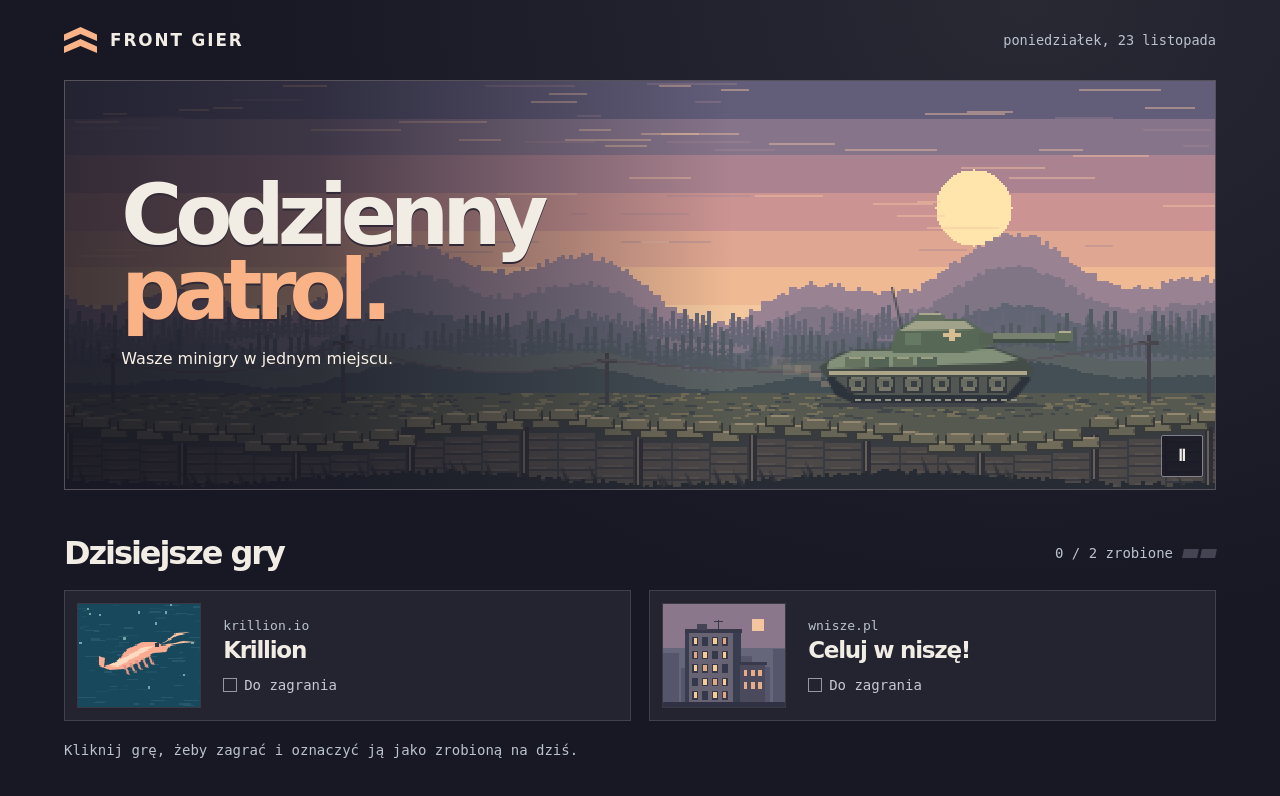
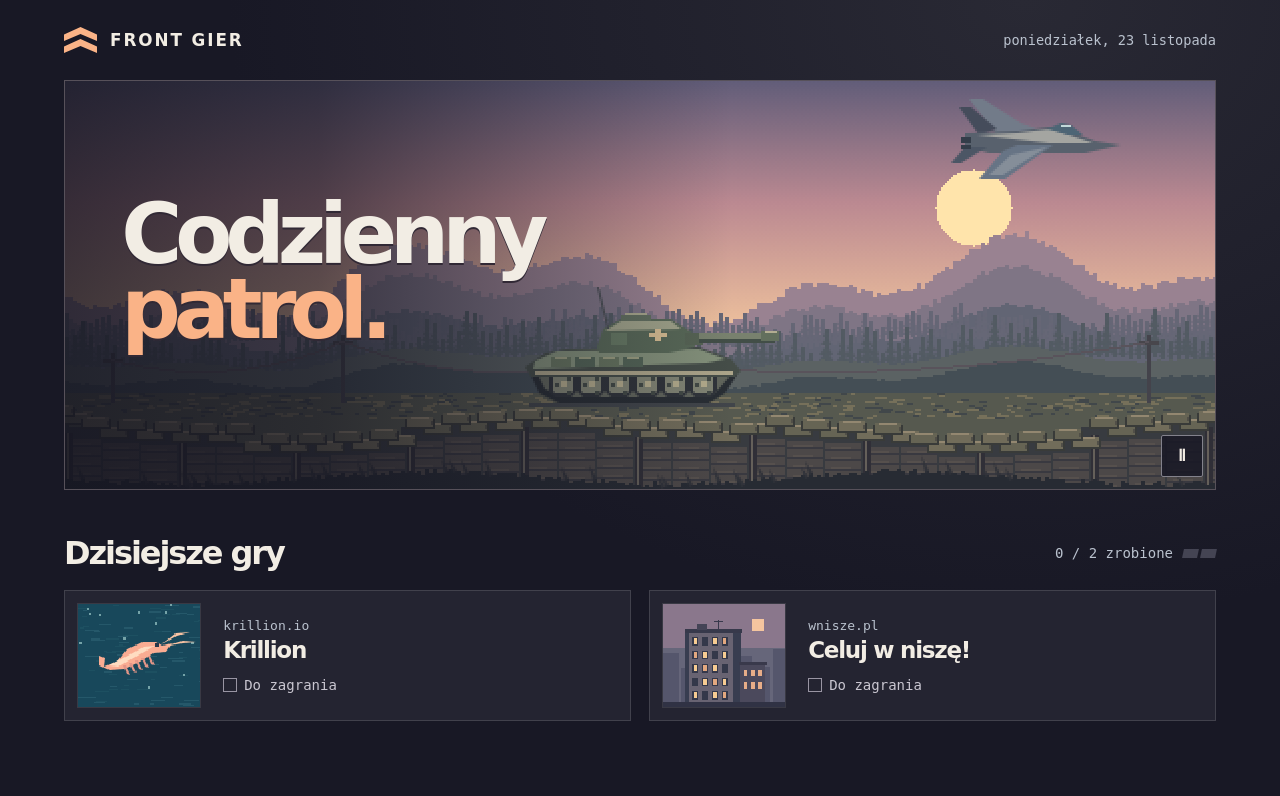
Before and after one commit to Marchlak/front-gier, a plain HTML site: page dist/index.html in a window 1280 px wide. Drawn offline with Linux system fonts and the light colour scheme.

Commit message:
Animuj przejazdy pojazdów, przeloty i marsz patrolu

```diff
--- a/dist/index.html
+++ b/dist/index.html
@@ -16,16 +16,14 @@
       <time id="date"></time>
     </header>
     <section class="hero" aria-labelledby="title">
-      <canvas id="landscape" role="img" aria-label="Pikselowy czołg jedzie wzdłuż okopów na tle gór o zachodzie słońca."></canvas>
+      <canvas id="landscape" role="img" aria-label="Wzdłuż okopów przejeżdżają czołg i BTR, a za nimi maszeruje trzech żołnierzy. Nad nimi przelatują kolejno samolot wojskowy, rakieta i dron Shahed."></canvas>
       <div class="shade"></div>
-      <div class="intro"><h1 id="title">Codzienny<br><em>patrol.</em></h1>
-      <p>Wasze minigry w jednym miejscu.</p></div>
+      <div class="intro"><h1 id="title">Codzienny<br><em>patrol.</em></h1></div>
       <button id="motion" type="button" aria-label="Wstrzymaj animację" title="Wstrzymaj animację">Ⅱ</button>
     </section>
     <section aria-labelledby="games-title" class="games">
       <div class="section-head"><h2 id="games-title">Dzisiejsze gry</h2><div class="progress" role="status"><span id="count"></span><span id="segments" aria-hidden="true"></span></div></div>
       <div id="cards"></div>
-      <p class="hint">Kliknij grę, żeby zagrać i oznaczyć ją jako zrobioną na dziś.</p>
       <p id="storage-warning" hidden>Przeglądarka blokuje zapis. Postęp będzie widoczny do zamknięcia tej strony.</p>
     </section>
   </main>
--- a/dist/scene.js
+++ b/dist/scene.js
@@ -57,23 +57,23 @@ function paintBadge(canvas, kind) {
   const {box,poly}=brush(ctx);
   const motion=document.getElementById("motion");
   const preference=matchMedia("(prefers-reduced-motion: reduce)");
-  let moving=!preference.matches, elapsed=0, last=0, frame=0;
-  let background, foreground, w, h, ground, center;
+  let moving=!preference.matches, elapsed=preference.matches ? 4 : 0, last=0, frame=0;
+  let background, foreground, w, h, ground, spriteScale;
   function layer(draw) {
     const layer=document.createElement("canvas");
     layer.width=w;layer.height=h;draw(brush(layer.getContext("2d")));return layer;
   }
   function terrain({box,poly}) {
-    const r=noise(971), sky=["#625d79","#86748a","#ab8390","#cb9492","#dfa691","#efb994","#f4c89e"];
-    sky.forEach((c,i)=>box(0,i*h*.64/sky.length,w,h*.64/sky.length+1,c));
+    const r=noise(971);
+    const sky=ctx.createLinearGradient(0,0,0,h*.65);
+    sky.addColorStop(0,"#625d79");
+    sky.addColorStop(.46,"#bb8991");
+    sky.addColorStop(1,"#f4c89e");
+    box(0,0,w,h,sky);
     const sunX=Math.round(w*.79),sunY=Math.round(h*.31),radius=19;
     for(let dy=-radius;dy<=radius;dy++){
       const dx=Math.floor(Math.sqrt(radius*radius-dy*dy));
       box(sunX-dx,sunY+dy,dx*2+1,1,"#ffe4ab");
-    }
-    for(let i=0;i<65;i++) {
-      const x=r()*w,y=r()*h*.43;
-      box(x,y,6+r()*40,1,r()>.5?"#f5c4a270":"#a1849260");
     }
     function ridge(base,amplitude,step,color) {
       let previous=base;
@@ -121,17 +121,27 @@ function paintBadge(canvas, kind) {
       if(r()<.12)poly([[x,y+1],[x-2,y-5-r()*3],[x+2,y]],"#31333a");
     }
   }
-  function tank(x,y,t) {
-    ctx.save();ctx.translate(Math.round(x),Math.round(y));
+  function wheel(cx,cy,radius,angle,rim,hub) {
+    ctx.save();
+    ctx.translate(cx,cy);
+    const r=radius, edge=Math.round(r*.56);
+    poly([[-edge,-r],[edge,-r],[r,-edge],[r,edge],[edge,r],[-edge,r],[-r,edge],[-r,-edge]],"#30343a");
+    const inner=r-2;
+    poly([[-edge,-inner],[edge,-inner],[inner,-edge],[inner,edge],[edge,inner],[-edge,inner],[-inner,edge],[-inner,-edge]],rim);
+    for(let spoke=0;spoke<3;spoke++) {
+      const a=angle+spoke*Math.PI*2/3;
+      box(Math.cos(a)*(r-3),Math.sin(a)*(r-3),2,2,"#424945");
+    }
+    box(-1,-1,3,3,hub);
+    ctx.restore();
+  }
+  function tank(t) {
     box(-54,0,103,2,"#41454a");
-    poly([[-52,-12],[-47,-19],[42,-19],[50,-12],[43,-3],[36,0],[-39,0],[-48,-4]],"#2d333b");
-    poly([[-48,-12],[-44,-16],[40,-16],[45,-12],[38,-4],[-38,-4]],"#535753");
-    for(let i=0;i<6;i++){
-      const cx=-37+i*14;box(cx-5,-14,10,9,"#343a3d");box(cx-3,-14,6,8,"#78776a");
-      box(cx-4,-12,8,4,"#686b60");box(cx-1,-11,3,3,"#393f42");
-    }
-    for(let i=0;i<17;i++){const xx=-39+((i*5+Math.floor(t*12))%83);box(xx,-2,3,1,"#929084")}
-    const bob=Math.floor(t*3)%5===0?-1:0;ctx.translate(0,bob);
+    poly([[-53,-14],[-47,-20],[43,-20],[50,-14],[44,-5],[36,0],[-39,0],[-49,-5]],"#292e34");
+    poly([[-49,-13],[-44,-17],[40,-17],[46,-13],[39,-5],[34,-3],[-37,-3],[-46,-7]],"#61655c");
+    for(let i=0;i<6;i++) wheel(-37+i*14,-10,7,t*4,"#818474","#b3ab8c");
+    ctx.save();
+    ctx.translate(0,Math.floor(t*3)%5===0?-1:0);
     poly([[-56,-18],[-46,-25],[-35,-27],[31,-28],[47,-22],[52,-16],[49,-13],[-53,-13]],"#454d48");
     poly([[-51,-21],[-40,-26],[31,-27],[44,-22],[35,-20],[-52,-17]],"#83907a");
     box(-51,-16,99,2,"#aca58a");
@@ -145,23 +155,133 @@ function paintBadge(canvas, kind) {
     poly([[-15,-37],[-20,-58],[-19,-58],[-14,-37]],"#484d52");
     ctx.restore();
   }
+  function carrier(t) {
+    // Four exposed wheels and a low, sloping hull distinguish the BTR from the tank.
+    poly([[-50,-22],[-40,-30],[22,-30],[41,-24],[53,-16],[47,-9],[-41,-9],[-51,-14]],"#47534d");
+    poly([[-49,-22],[-38,-28],[22,-28],[42,-22],[31,-19],[-45,-19]],"#879179");
+    poly([[-42,-18],[32,-18],[48,-21],[43,-13],[-39,-13]],"#6b7963");
+    poly([[19,-28],[26,-26],[31,-23],[21,-24]],"#323f43");
+    box(-33,-24,14,2,"#48544f");
+    box(-15,-23,8,3,"#39474a");
+    box(-3,-23,8,3,"#39474a");
+    box(10,-22,2,8,"#b4a98a");
+    poly([[-8,-30],[-4,-36],[6,-37],[13,-32],[11,-29]],"#596956");
+    box(6,-35,19,2,"#555e53");
+    box(46,-19,4,2,"#f7d69b");
+    for(const x of [-36,-14,12,35]) wheel(x,-8,9,t*4,"#727968","#c6b799");
+  }
+  function jet() {
+    // Banked wings, twin exhausts and a glass canopy.
+    poly([[-18,-3],[-33,-22],[-26,-22],[-7,-10],[9,-4]],"#727b89");
+    poly([[-28,-4],[-38,-18],[-32,-18],[-19,-7]],"#454c5b");
+    poly([[-35,-5],[-8,-6],[7,-8],[17,-6],[30,-1],[43,1],[25,5],[-23,5],[-35,2]],"#58616d");
+    poly([[-29,-4],[-9,-5],[8,-7],[29,0],[7,0]],"#a4a5a1");
+    poly([[6,-7],[13,-10],[18,-9],[24,-4],[17,-4]],"#4d6575");
+    box(13,-9,5,1,"#c2d8d9");
+    poly([[9,1],[-15,18],[-28,18],[-16,4],[-9,1]],"#677485");
+    poly([[6,2],[-16,16],[-23,16],[-12,6]],"#858e99");
+    poly([[-24,2],[-37,10],[-42,10],[-35,2]],"#4c5665");
+    box(-37,-3,5,3,"#343d49");box(-37,1,5,2,"#343d49");
+  }
+  function rocket(t) {
+    const flame=Math.floor(t*9)%3;
+    poly([[-23,-4],[-33-flame*2,0],[-25,1],[-30,4],[-21,3]],"#efa276");
+    poly([[-22,-2],[-29-flame,0],[-22,2]],"#ffe3a2");
+    poly([[-18,-4],[-24,-11],[-18,-11],[-6,-4]],"#666f6d");
+    poly([[-22,-4],[13,-4],[25,0],[13,4],[-22,4]],"#d2c6b2");
+    poly([[-21,1],[21,1],[13,4],[-21,4]],"#91918a");
+    poly([[13,-4],[25,0],[17,2],[12,1]],"#625f66");
+    poly([[-18,3],[-24,12],[-18,12],[-7,4]],"#656d70");
+    box(-21,-4,3,8,"#4a5056");box(6,-4,3,7,"#9b726a");
+  }
+  function shahed(t) {
+    // The delta planform is seen from above; the propeller sits at the back.
+    poly([[25,0],[-23,-16],[-20,-5],[-13,0],[-20,6],[-23,16]],"#61645e");
+    poly([[22,0],[-21,-14],[-18,-5],[-10,-1]],"#c4b69b");
+    poly([[22,0],[-21,14],[-18,5],[-10,1]],"#9e9988");
+    poly([[-17,-3],[13,-3],[27,0],[13,3],[-17,3]],"#dbceb5");
+    box(-21,-2,5,4,"#515452");
+    const blade=Math.floor(t*14)%2 ? 5 : 2;
+    box(-23,-blade,2,2*blade+1,"#474a4d");
+    box(-22,-15,3,3,"#555759");box(-22,12,3,3,"#555759");
+  }
+
+  const uniforms = [
+    {coat:"#667563", pack:"#50594c", helmet:"#89927a"},
+    {coat:"#777661", pack:"#57594d", helmet:"#96917a"},
+    {coat:"#64716b", pack:"#4e5753", helmet:"#818e80"}
+  ];
+
+  function leg(phase, color) {
+    const step = Math.sin(phase);
+    const lift = Math.max(0, Math.cos(phase));
+    const knee = Math.round(step * 2 + lift * 3);
+    const boot = Math.round(step * 6);
+    const sole = -Math.round(lift * 3);
+    poly([[-2,-12],[2,-12],[knee+2,-7],[boot+1,sole-2],
+          [boot-2,sole-2],[knee-2,-7]],color);
+    box(boot-2,sole-3,4,3,"#383b39");
+    box(boot-2,sole-1,6,1,"#303437");
+  }
+
+  function footPatrol(t) {
+    uniforms.forEach((uniform, i) => {
+      const phase = t * 7.5 + i * 2.3;
+      ctx.save();
+      ctx.translate([-33,0,28][i], i === 1 ? -1 : 0);
+      leg(phase + Math.PI, "#414b45");
+      leg(phase, uniform.coat);
+      ctx.translate(0,-Math.round(Math.abs(Math.sin(phase))));
+      // Pack, coat, face in profile and a helmet with a short brim.
+      box(-7,-21,5,9,uniform.pack);
+      box(-7,-20,2,6,"#899079");
+      poly([[-3,-22],[2,-22],[5,-18],[3,-11],[-4,-11],[-3,-16]],uniform.coat);
+      box(-4,-13,8,2,"#4b5047");
+      box(-1,-27,5,6,"#c4a385");
+      box(3,-25,2,2,"#d5b494");
+      box(-3,-29,6,2,uniform.helmet);
+      box(-4,-28,9,3,uniform.helmet);
+      box(-4,-26,10,1,"#4d554e");
+      const swing = Math.round(Math.sin(phase) * 3);
+      poly([[-2,-21],[1,-21],[2+swing,-17],[4+swing,-16],[3+swing,-14],
+            [swing-1,-16]],uniform.pack);
+      box(3+swing,-16,2,2,"#c4a385");
+      ctx.restore();
+    });
+  }
+
+  // Times are seconds in a repeating patrol. The margin includes the whole sprite.
+  const passes=[
+    {draw:tank,    start:0,    duration:10,  margin:76, altitude:0},
+    {draw:jet,     start:1,    duration:5,   margin:46, altitude:.15},
+    {draw:rocket,  start:7,    duration:3.8, margin:42, altitude:.19},
+    {draw:carrier, start:10.7, duration:10,  margin:56, altitude:0},
+    {draw:shahed,  start:13.2, duration:8,   margin:30, altitude:.15},
+    {draw:footPatrol, start:21.4, duration:12, margin:45, altitude:0}
+  ];
   function draw() {
     ctx.drawImage(background,0,0);
-    const x=center+Math.sin(elapsed*.20)*w*.052;
-    for(let j=0;j<7;j++){
-      const phase=(elapsed*.32+j/7)%1;
-      ctx.globalAlpha=(1-phase)*.45;
-      const size=3+phase*9;
-      box(x-48-phase*44,ground-11-phase*13+Math.sin(j*5)*2,size,size*.55,"#b9a28b");
+    const time=elapsed%34;
+    for(const pass of passes) {
+      const progress=(time-pass.start)/pass.duration;
+      if(progress<0 || progress>1) continue;
+      const margin=Math.ceil(pass.margin*spriteScale);
+      const x=-margin+(w+2*margin)*progress;
+      const y=pass.altitude ? h*pass.altitude : ground;
+      ctx.save();
+      ctx.translate(Math.round(x),Math.round(y));
+      ctx.scale(spriteScale,spriteScale);
+      pass.draw(elapsed);
+      ctx.restore();
     }
-    ctx.globalAlpha=1;tank(x,ground,elapsed);ctx.drawImage(foreground,0,0);
+    ctx.drawImage(foreground,0,0);
   }
   function resize(){
     const bounds=canvas.getBoundingClientRect();
     w=canvas.width=Math.max(180,Math.round(bounds.width/2));
     h=canvas.height=Math.round(bounds.height/2);
     ground=Math.round(h*.79);
-    center=Math.min(w*(bounds.width<540?.62:.71),w-73);
+    spriteScale=w<250 ? .75 : 1;
     background=layer(terrain);foreground=layer(trench);draw();
   }
   function tick(time) {
--- a/dist/style.css
+++ b/dist/style.css
@@ -8,7 +8,7 @@ header{height:80px}
 .insignia{width:33px;height:34px;position:relative;display:block}
 .insignia i{position:absolute;width:100%;height:14px;top:4px;background:var(--peach);clip-path:polygon(0 53%,50% 0,100% 53%,100% 100%,50% 50%,0 100%)}
 .insignia i+i{top:16px}
-time,.progress,.status,.domain,.hint{font-family:var(--mono)}
+time,.progress,.status,.domain{font-family:var(--mono)}
 time{font-size:.85rem;color:var(--muted);text-align:right}
 .hero{position:relative;isolation:isolate;height:clamp(335px,32vw,435px);overflow:hidden;background:#575767;border:1px solid #57515a}
 canvas{image-rendering:pixelated}
@@ -18,7 +18,6 @@ canvas{image-rendering:pixelated}
 h1,h2,h3,p{margin:0}
 h1{font-family:"Barlow Condensed","DejaVu Sans",sans-serif;font-size:clamp(3.5rem,6.5vw,6.6rem);font-weight:900;line-height:.91;letter-spacing:-.085em;text-shadow:0 2px 0 #312935}
 h1 em{font-style:normal;color:var(--peach)}
-.intro p{margin-top:20px;color:#faf0e4;font-size:1rem}
 button{cursor:pointer}
 #motion{position:absolute;right:12px;bottom:12px;width:42px;height:42px;border:1px solid #83828c;color:var(--paper);background:#181825dc;font:700 1rem var(--mono);border-radius:2px}
 .games{margin-top:clamp(28px,3.5vw,50px)}
@@ -41,7 +40,7 @@ h3{font-size:clamp(1.22rem,1.8vw,1.65rem);letter-spacing:-.055em;margin:4px 0 14
 .status:before{content:"";display:grid;place-content:center;border:1px solid #9995a3;width:12px;height:12px;font:700 11px sans-serif}
 .done .status{color:#a6e3a1}
 .done .status:before{content:"✓";background:#a6e3a1;color:#181825;border-color:#a6e3a1}
-.hint,#storage-warning{margin-top:18px;color:var(--muted);font-size:.875rem;line-height:1.6}
-@media(max-width:700px){header{height:64px}.brand{font-size:.9rem}.hero{height:340px}.intro{top:31%}.intro p{margin-top:14px;font-size:.92rem}.shade{background:linear-gradient(105deg,#17172686,transparent 76%)}#cards{grid-template-columns:1fr;gap:10px}.card{grid-template-columns:93px 1fr;gap:16px}.card canvas{min-height:88px}.info{padding:0}h3{margin-bottom:10px}.progress{gap:7px}.section-head{gap:7px}time{max-width:135px}.hint{font-size:.81rem}}
+#storage-warning{margin-top:18px;color:var(--muted);font-size:.875rem;line-height:1.6}
+@media(max-width:700px){header{height:64px}.brand{font-size:.9rem}.hero{height:340px}.intro{top:31%}.shade{background:linear-gradient(105deg,#17172686,transparent 76%)}#cards{grid-template-columns:1fr;gap:10px}.card{grid-template-columns:93px 1fr;gap:16px}.card canvas{min-height:88px}.info{padding:0}h3{margin-bottom:10px}.progress{gap:7px}.section-head{gap:7px}time{max-width:135px}}
 @media(max-width:370px){main{padding-inline:12px}.progress #segments{display:none}}
 @media(prefers-reduced-motion:reduce){.card{transition:none}.card:hover{transform:none}}
```
